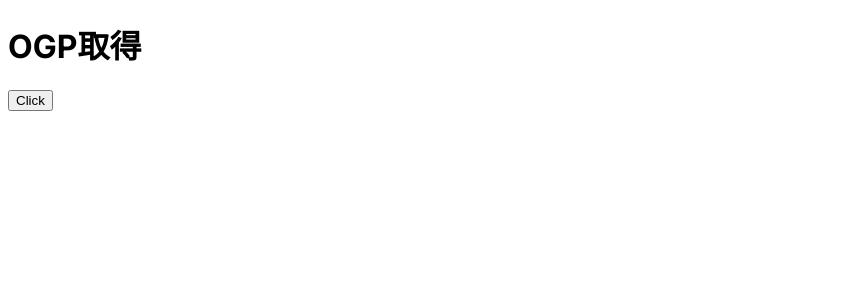
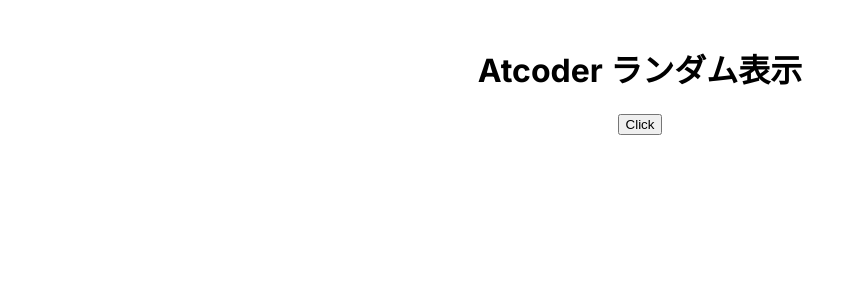
Before and after one commit to yuske-nakajima/atcoder-random, a Next.js app: page / in a window 1280 px wide. Shown: the top 300 px of the page, without its empty margins (0-857 px from the left). Built offline with nearby package versions, Linux system fonts and the light colour scheme.

Commit message:
タイトル変更

```diff
--- /dev/null
+++ b/src/app/page.module.css
@@ -0,0 +1,17 @@
+.main {
+  display: flex;
+  flex-direction: column;
+  justify-content: space-between;
+  align-items: center;
+  padding: 1rem;
+  width: 60rem;
+  margin: 0 auto;
+}
+
+/*widthが60rem以下だと100%になるようにする*/
+@media screen and (max-width: 58rem) {
+  .main {
+    margin: 0;
+    width: 90%;
+  }
+}
--- a/src/app/page.tsx
+++ b/src/app/page.tsx
@@ -1,9 +1,10 @@
 import { GetData } from '@/app/_components/GetData'
+import styles from '@/app/page.module.css'
 
 export default () => {
   return (
-    <main>
-      <h1>OGP取得</h1>
+    <main className={styles.main}>
+      <h1>Atcoder ランダム表示</h1>
       <GetData />
     </main>
   )
```
